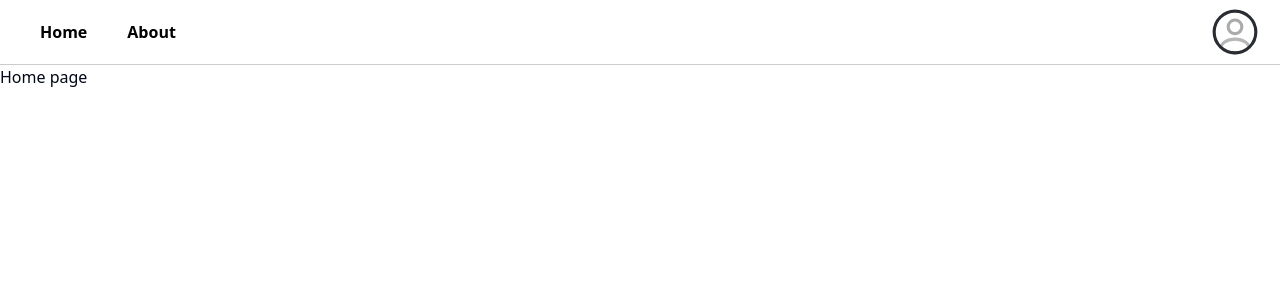
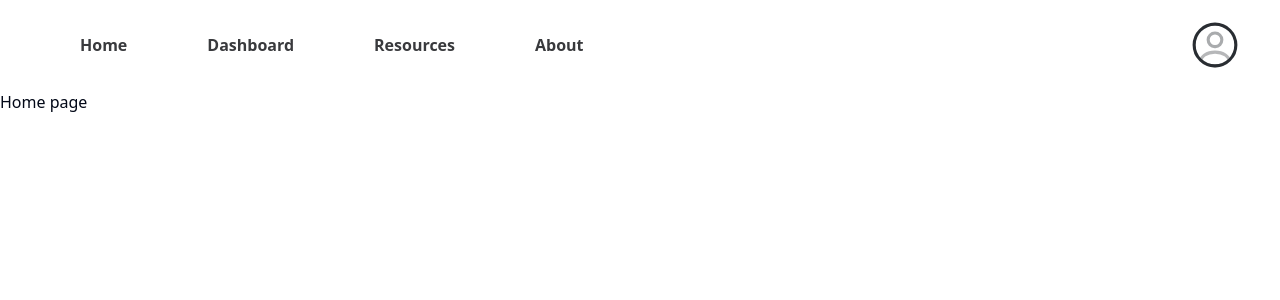
Before and after one commit to hack4impact-utk/uw-211, a Next.js app: page / in a window 1280 px wide. Shown: the top 300 px of the page. Built offline with nearby package versions, Linux system fonts and the light colour scheme.

Commit message:
Update navbar styling and filler text

```diff
--- a/src/components/navbar.tsx
+++ b/src/components/navbar.tsx
@@ -4,12 +4,18 @@ export default function Navbar() {
   return (
     <header className="antialiased">
       <nav>
-        <div className="flex text-black font-bold justify-between items-center h-15 border-b-[1px] border-b-[#ccc] px-5 ">
+        <div className="flex text-black font-bold justify-between items-center px-10 py-5">
           <div className="h-fill flex flex-row grow justify-left">
-            <Link className="p-5 hover:text-[#f57814]" href="/">
+            <Link className="px-10 text-[#393a3d]" href="/">
               Home
             </Link>
-            <Link className="p-5 hover:text-[#f57814]" href="/">
+            <Link className="px-10 text-[#393a3d]" href="/">
+              Dashboard
+            </Link>
+            <Link className="px-10 text-[#393a3d]" href="/">
+              Resources
+            </Link>
+            <Link className="px-10 text-[#393a3d]" href="/">
               About
             </Link>
           </div>
```
